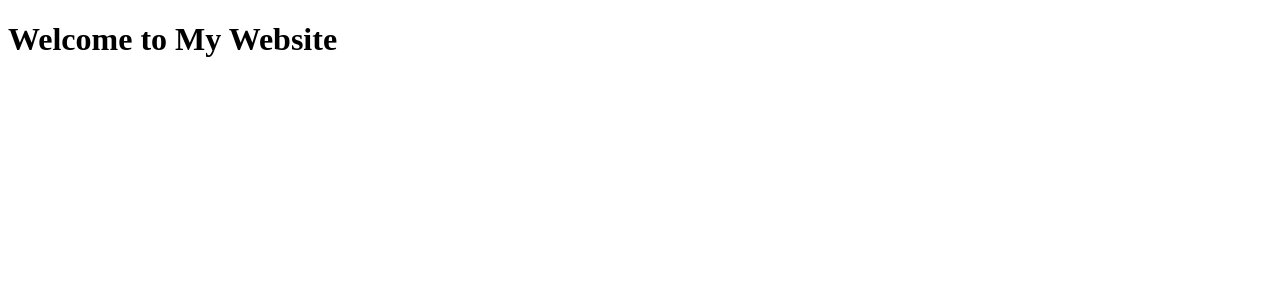
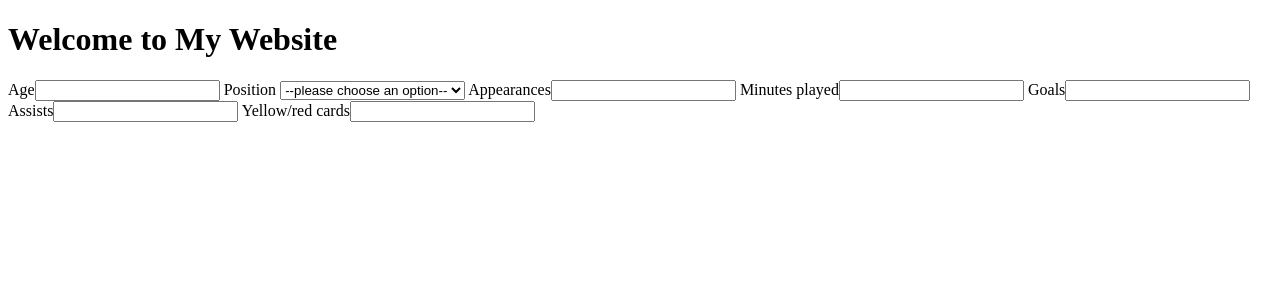
Before and after one commit to Axew05/FootballTransferValuePredicter, a Flask app: page / in a window 1280 px wide. Shown: the top 300 px of the page. Run offline with Flask 3, Linux system fonts and the light colour scheme.

Commit message:
added more html level features to the app

```diff
--- a/app/templates/index.html
+++ b/app/templates/index.html
@@ -10,6 +10,29 @@
   <body>
     <main>
         <h1>Welcome to My Website</h1>
+        <form>
+          <label>Age<input type="number"></label>
+          <label>Position
+            <select>
+              <option value="">--please choose an option--</option>
+              <option value="GK">GK</option>
+              <option value="RB">RB</option>
+              <option value="LB">LB</option>
+              <option value="CB">CB</option>
+              <option value="CDM">CDM</option>
+              <option value="CM">CM</option>
+              <option value="CAM">CAM</option>
+              <option value="RW">RW</option>
+              <option value="LW">LW</option>
+              <option value="ST">ST</option>
+            </select>
+          </label>
+          <label>Appearances<input type="number"></label>
+          <label>Minutes played<input type="number"></label>
+          <label>Goals<input type="number"></label>
+          <label>Assists<input type="number"></label>
+          <label>Yellow/red cards<input type="number"></label>
+        </form>
     </main>
     <script src="{{ url_for('static', filename='app.js')}}"></script>
   </body>
```
